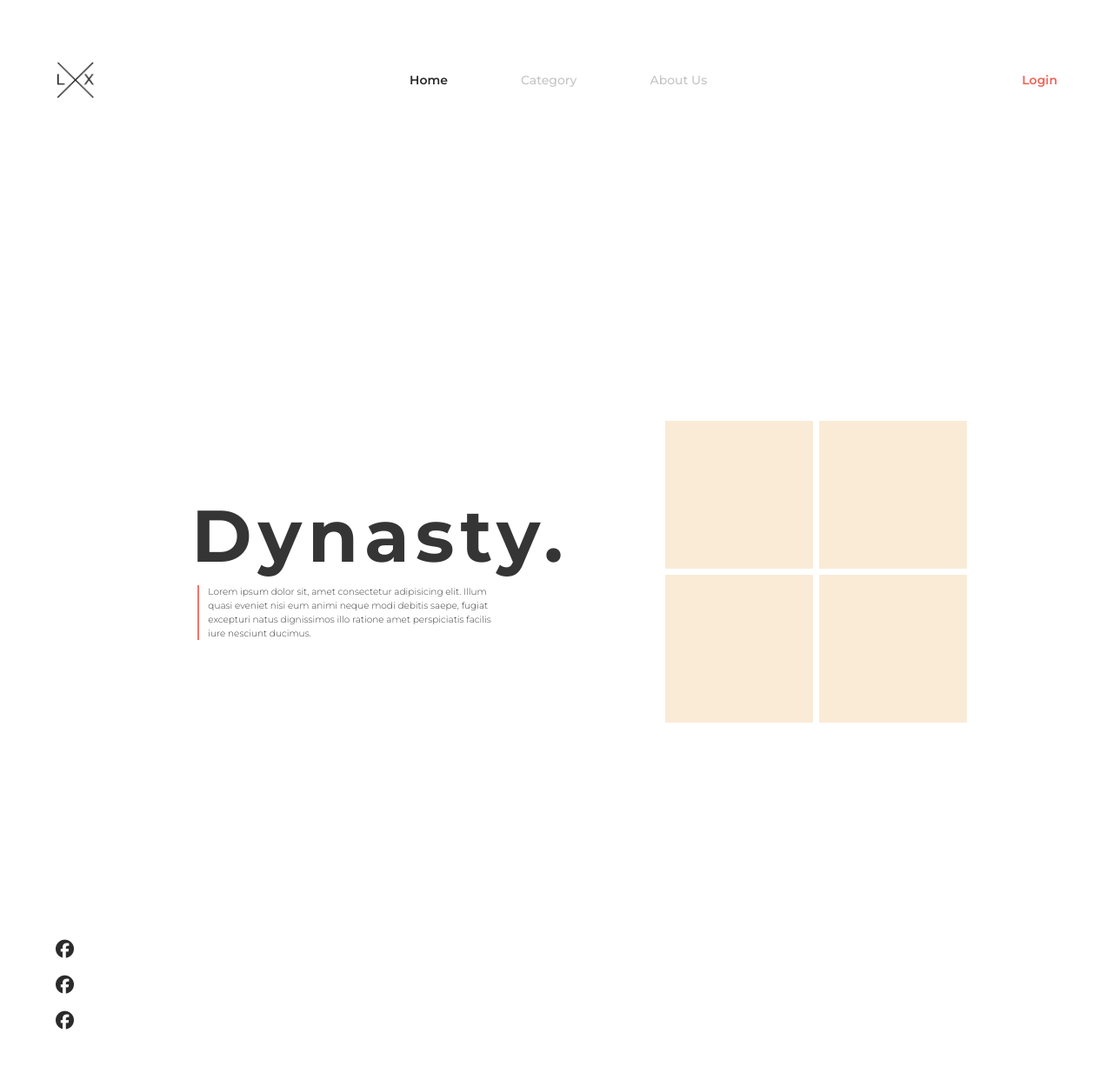
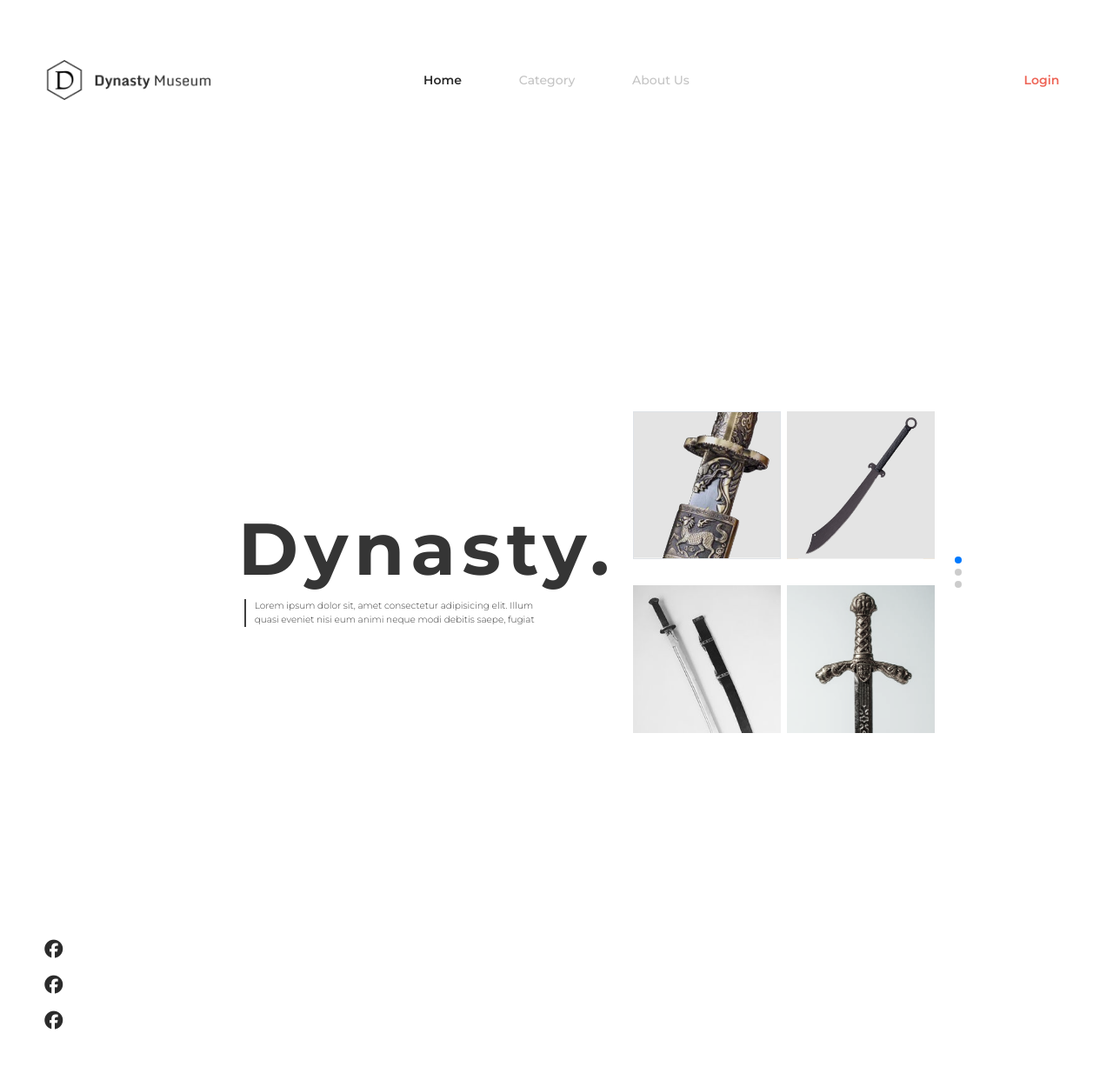
Before and after one commit to lizhang4/MultimediaProject, a PHP site: page / in a window 1280 px wide. Shown: the top 1242 px of the page at 87% size. Run offline with PHP 8.4, Linux system fonts and the light colour scheme; some libraries are stand-ins or nearby versions; some web fonts are replaced.

Commit message:
Edited index page

```diff
--- a/index.css
+++ b/index.css
@@ -40,21 +40,32 @@ body {
 
 .nav {
     height: 100%;
-    width: 90%;
+    width: 92%;
     margin: 0 auto !important;
+    /* border: #2B2B2B solid 2px; */
 }
 
 .nav img {
-    width: 45px;
+    width: 80%;
     padding: 0;
     margin: 0%;
+    /* border: #2B2B2B solid 2px; */
+
 }
 
 .nav a {
+
     text-decoration: none;
     color: #C4C4C4;
     font-weight: 500;
 
+
+}
+
+.nav a p{
+    width: min-content;
+    margin: 0;
+    padding: 0;
 }
 
 .nav a.active {
@@ -63,7 +74,7 @@ body {
 
 }
 
-.nav a.login_open {
+.nav a p {
     color: #EE6557;
     font-weight: 600;
 
@@ -94,24 +105,11 @@ body {
     /* display: none !important; */
 
     /* width: 80% !important; */
-    width: 80%;
+    width: 70%;
     height: 80%;
     background-color: white;
 }
 
-
-
-.center .img {
-    /* background-image: url('./imgs/Carousels/Dao2.png'); */
-    background-size: cover;
-    background-position: -250px;
-}
-
-/* .center .box .inner-box {
-    margin: 0px 20px !important;
-    border: #2B2B2B solid 2px;
-
-} */
 
 
 .center h1{
@@ -123,28 +121,26 @@ body {
 }
 
 .center p {
-    border-left: #EE6557 solid 2px;
+    border-left: #2B2B2B solid 2px;
     padding-left: 10px;
     font-size: 0.75rem;
-    width: 70%;
+    width: 80%;
     font-weight: 300;
     opacity: 90%;
+    /* border: #2B2B2B solid 2px; */
 
 }
 
 
-/* .center .icon-up {
-
-    position: fixed;
-    top: 15%;
-    left: 49.7%;
+.center .side-box .img {
+    height: 170px;
+    width: 170px;
+    background-color: antiquewhite;
+    background-size: cover;
 }
 
-.center .icon-down{
-    position: fixed;
-    top: 84%;
-    left: 49.7%;
-} */
+
+/* Page Category */
 
 .center .container .swiper-container{
     width: 100%;
@@ -173,12 +169,9 @@ body {
       align-items: center;
 }
 
-/* :::-webkit-scrollbar{
-    display: none;
-} */
 
 .center .inner-container .side-box {
-    width: 400px;
+    width: 430px;
     height: 400px;
     display: flex;
     justify-content: center;
@@ -208,7 +201,7 @@ body {
 }
 
 .social-innerbar {
-    width: 90%;
+    width: 92%;
     height: 100%;
     /* border: #2B2B2B solid 2px; */
     margin: 0 auto;
--- a/index.html
+++ b/index.html
@@ -27,17 +27,20 @@
         <!-- Nav Section -->
         <section class="nav-container ">
 
-            <div class="nav d-flex justify-content-between align-items-center m-0 ">
-                <a href="index.html" class="">
-                    <img src="./imgs/Logo/LogoOnly.png" class="m-0" alt="">
+            <div class="nav row ">
+                <a href="index.html" class="col-3 d-flex justify-content-start align-items-center p-0">
+                    <img src="./imgs/Logo/Logo2.png" class="m-0" alt="">
                 </a>
-                <div class=" m-0 d-flex justify-content-around align-items-center h-100">
-                    <a href="#Home" class="active mx-5" id="Home-Btn" onclick="AddActive('Home')">Home</a>
-                    <a href="#Category" class=" mx-5" id="Category-Btn" onclick="AddActive('Category')" >Category</a>
-                    <a href="#About-Us" class=" mx-5" id="AboutUs-Btn" onclick="AddActive('About-Us')">About Us</a>
+                <div class="col-1"></div>
+                <div class=" col-4 m-0 d-flex justify-content-around align-items-center h-100 ">
+                    <a href="#Home" class="active mx-2" id="Home-Btn" onclick="AddActive('Home')">Home</a>
+                    <a href="#Category" class=" mx-2" id="Category-Btn" onclick="AddActive('Category')" >Category</a>
+                    <a href="#About-Us" class=" mx-2" id="AboutUs-Btn" onclick="AddActive('About-Us')">About Us</a>
                 </div>
 
-                <a href="#" class="m-0 login_open " id="Login-Button">Login</a>
+                <a href="#" class="col-4 m-0 login_open d-flex justify-content-end align-items-center" id="Login-Button">
+                    <p>Login</p>
+                </a>
             </div>
         </section>
         <!-- Nav Section End-->
@@ -54,20 +57,39 @@
                     <div class="col-1"></div>
                     <div class="col-6 d-flex flex-column justify-content-center align-items-start p-2">
                         <h1 class="" id="center-title">Dynasty.</h1>
-                        <p class="mx-2" id="center-description">Lorem ipsum dolor sit, amet consectetur adipisicing elit. Illum quasi eveniet nisi eum animi neque modi debitis saepe, fugiat excepturi natus dignissimos illo ratione amet perspiciatis facilis iure nesciunt ducimus.</p>
+                        <p class="mx-2" id="center-description">Lorem ipsum dolor sit, amet consectetur adipisicing elit. Illum quasi eveniet nisi eum animi neque modi debitis saepe, fugiat  </p>
                     </div>
                     <div class="col-5 h-100 d-flex flex-column justify-content-center align-items-center">
-                        <div class="side-box">
-                            <div class="d-flex flex-column justify-content-center align-items-center h-100 w-100">
-                                <div class="d-flex justify-content-center align-items-center">
-                                    <div class="m-1" style="height: 170px; width: 170px; background-color: antiquewhite;"></div>
-                                    <div class="m-1" style="height: 170px; width: 170px; background-color: antiquewhite;"></div>
+                        <div class="side-box ">
+                            <div class="d-flex flex-column justify-content-center align-items-center h-100 w-100 ">
+                                <div class="swiper-container indexSwiper w-100">
+                                    <div class="swiper-wrapper">
 
-                                </div>
-                                <div class="d-flex justify-content-center align-items-center">
-                                    <div class="m-1" style="height: 170px; width: 170px; background-color: antiquewhite;"></div>
-                                    <div class="m-1" style="height: 170px; width: 170px; background-color: antiquewhite;"></div>
+                                            <div class="d-flex justify-content-center align-items-center swiper-slide">
+                                                <div class="m-1 img border" style="background-image: url(./imgs/IndexImg/Group\ 32.png);"></div>
+                                                <div class="m-1 img" style="background-image: url(./imgs/IndexImg/Group\ 33.png);"></div>
 
+                                            </div>
+                                            <div class="d-flex justify-content-center align-items-center swiper-slide">
+                                                <div class="m-1 img" style="background-image: url(./imgs/IndexImg/98d3dde27761dfe2ab223361116cc363--shark-character-design\ 1.png);"></div>
+                                                <div class="m-1 img" style="background-image: url(./imgs/IndexImg/istockphoto-1191796076-612x612\ 1.png);"></div>
+
+                                            </div>
+                                            <div class="d-flex justify-content-center align-items-center swiper-slide">
+                                                <div class="m-1 img" style="background-image: url(./imgs/IndexImg/98d3dde27761dfe2ab223361116cc363--shark-character-design\ 1.png);"></div>
+                                                <div class="m-1 img" style="background-image: url(./imgs/IndexImg/istockphoto-1191796076-612x612\ 1.png);"></div>
+
+                                            </div>
+                                            <div class="d-flex justify-content-center align-items-center swiper-slide">
+                                                <div class="m-1 img" style="background-image: url(./imgs/IndexImg/98d3dde27761dfe2ab223361116cc363--shark-character-design\ 1.png);"></div>
+                                                <div class="m-1 img" style="background-image: url(./imgs/IndexImg/istockphoto-1191796076-612x612\ 1.png);"></div>
+
+                                            </div>
+
+
+
+                                    </div>
+                                    <div class="swiper-pagination"></div>
                                 </div>
 
                             </div>
@@ -291,6 +313,17 @@
             },
         });
 
+        var indexSwiper = new Swiper(".indexSwiper", {
+        direction: "vertical",
+        slidesPerView: 2,
+        spaceBetween: 0,
+        mousewheel: false,
+        pagination: {
+            el: ".swiper-pagination",
+            clickable: true,
+        },
+        });
+
 
     </script>
 
```
Also changed, not shown: imgs/IndexImg/98d3dde27761dfe2ab223361116cc363--shark-character-design 1.png (added), imgs/IndexImg/Group 32.png (added), imgs/IndexImg/Group 33.png (added), imgs/IndexImg/istockphoto-1191796076-612x612 1.png (added), imgs/IndexImg/png-clipart-youxia-wuxia-the-legend-of-the-condor-heroes-cack-ink-painting-thumbnail 2.png (added), imgs/Logo/Logo2.png (added).
